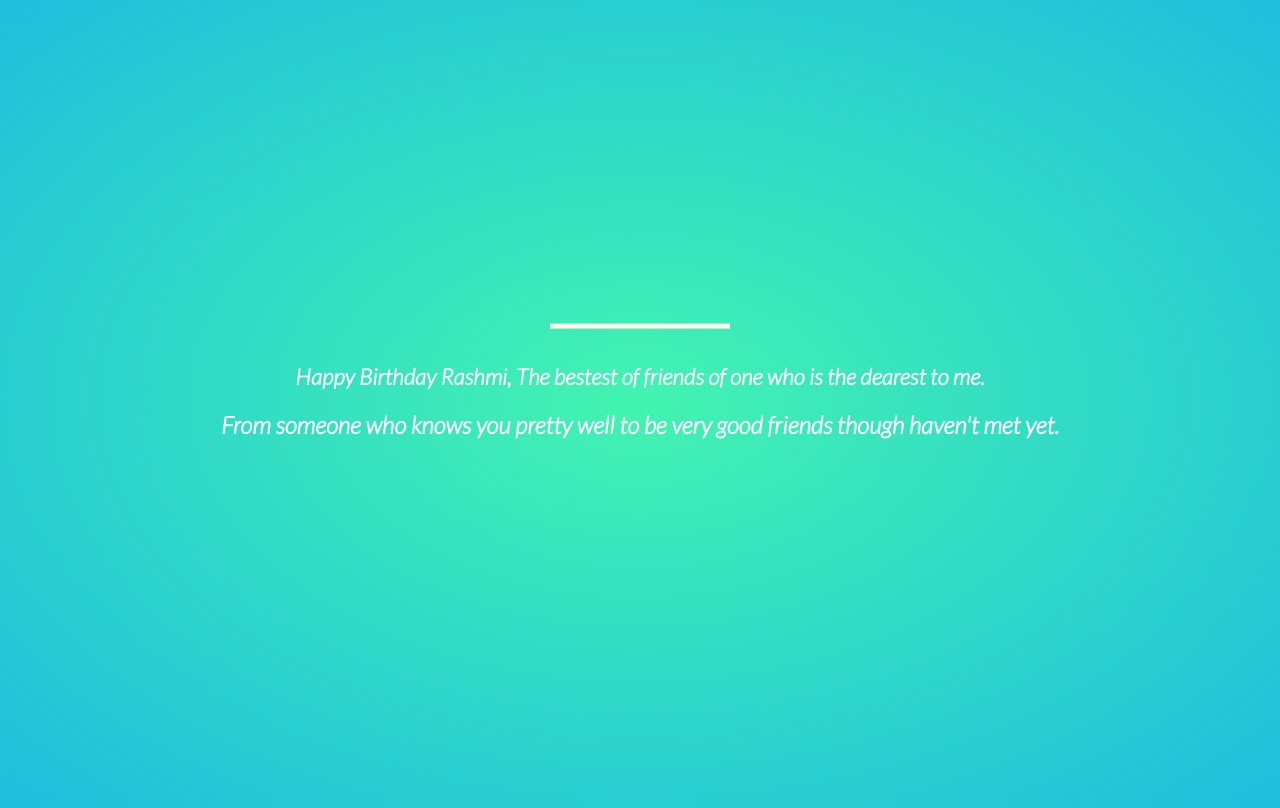
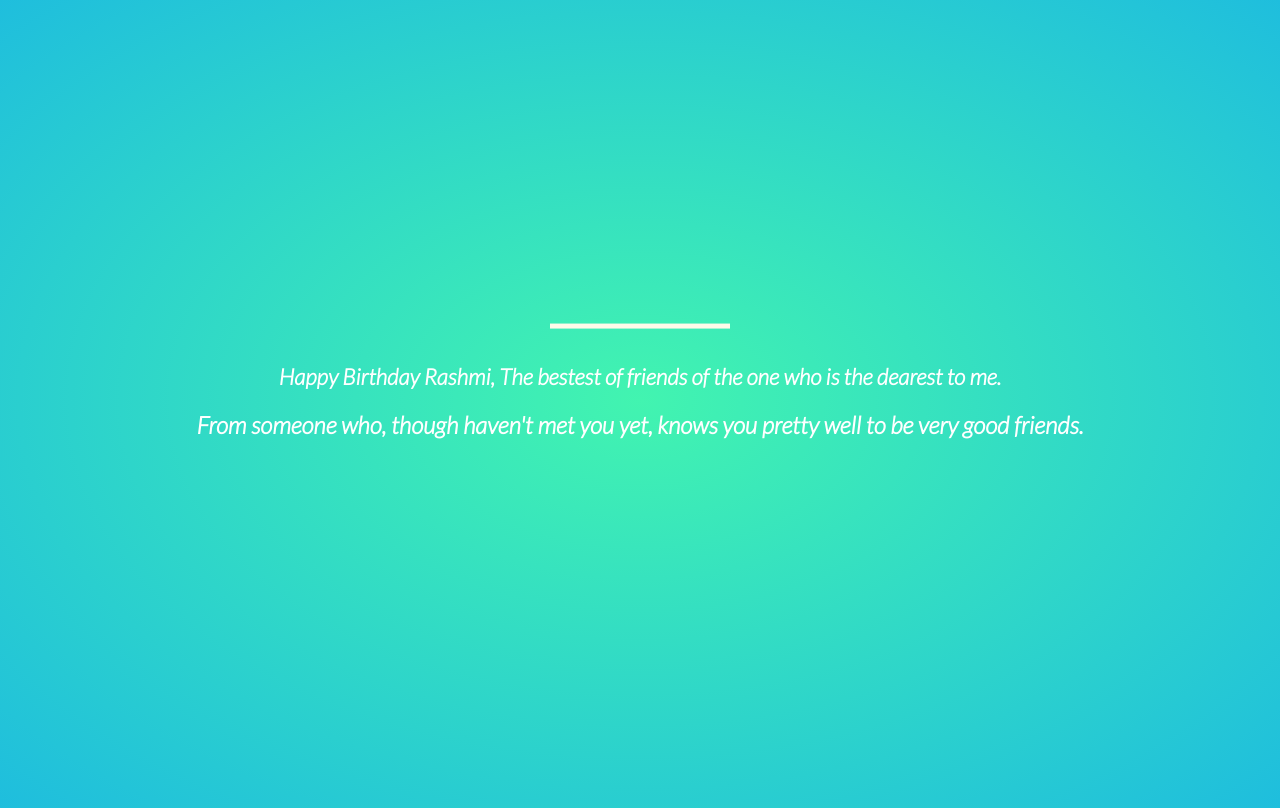
Before and after one commit to InfiniteAllele/birthday, a plain HTML site: page index.html in a window 1280 px wide. Drawn offline with nearby package versions, Linux system fonts and the light colour scheme.

Commit message:
final push

```diff
--- a/index.html
+++ b/index.html
@@ -190,9 +190,9 @@
         <rect x="10" y="475.571" fill="#fefae9" width="180" height="5" />
     </svg>
     <div class="text">
-        <h1>Happy Birthday Rashmi, The bestest of friends of one who is the dearest to me.</h1>
+        <h1>Happy Birthday Rashmi, The bestest of friends of the one who is the dearest to me.</h1>
         <p>
-            <h2>From someone who knows you pretty well to be very good friends though haven't met yet.</h2></a>
+            <h2>From someone who, though haven't met you yet, knows you pretty well to be very good friends.</h2></a>
         </p>
     </div>
 </body>
```
